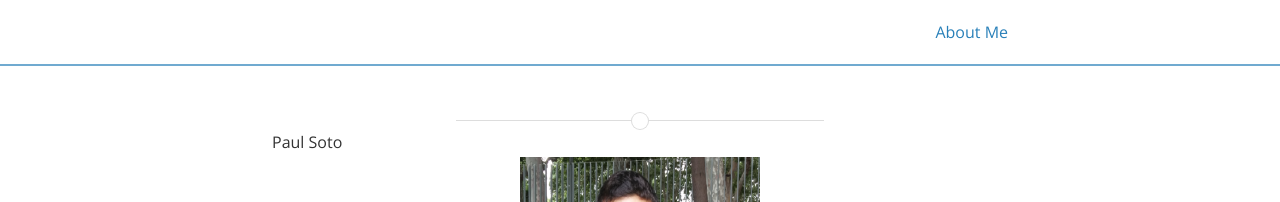
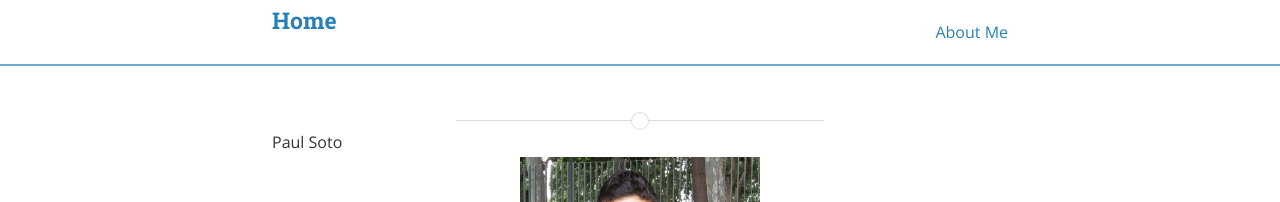
Before and after one commit to zsivine/zsivine.github.io, a Jekyll site: the page built from index.html, in a window 1280 px wide. Shown: the top 202 px of the page. Built offline with Jekyll 4.4.1, drawn with Linux system fonts in a browser that asks for light colours; nearby versions of some CDN libraries; the list of posts is cut into pages by our own code; comment, search, counter and statistics services are not loaded; a style sheet for code colours, icons or effects is not loaded.

Commit message:
formatting

```diff
--- a/_includes/header.html
+++ b/_includes/header.html
@@ -1,5 +1,12 @@
 <header class="navigation" role="banner">
   <div class="navigation-wrapper">
+    <a href="{{ site.baseurl }}/" class="logo">
+      {% if site.logo %}
+      <img src="{{ site.logo | prepend: site.baseurl }}" alt="{{ site.title }}">
+      {% else %}
+      <h3>Home</h3>
+      {% endif %}
+    </a>
     <a href="javascript:void(0)" class="navigation-menu-button" id="js-mobile-menu">
       <i class="fa fa-bars"></i>
     </a>
```
